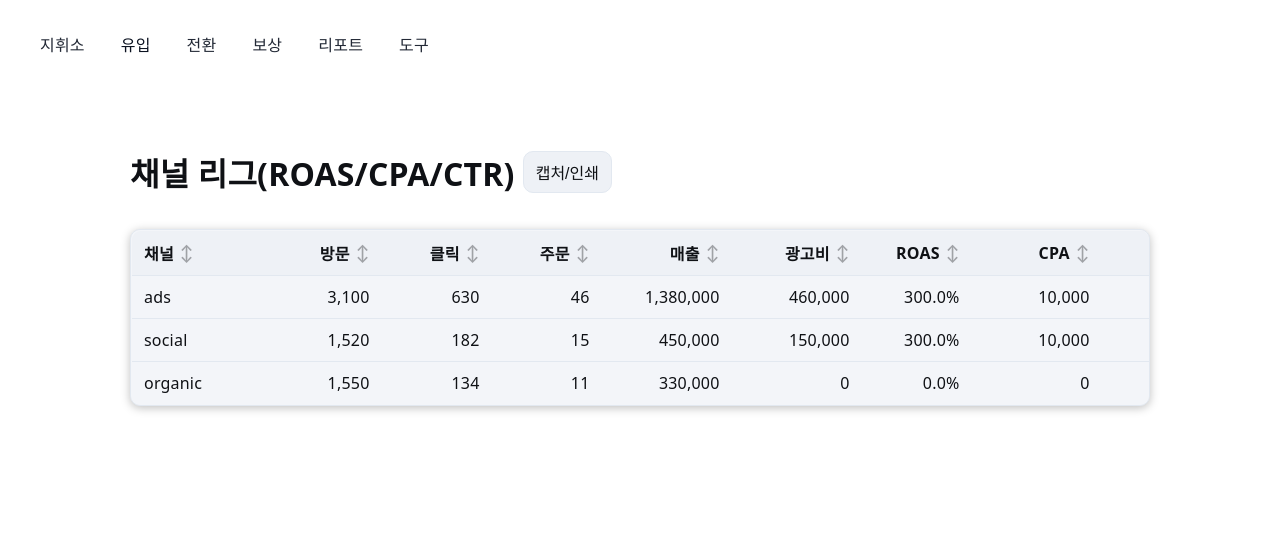
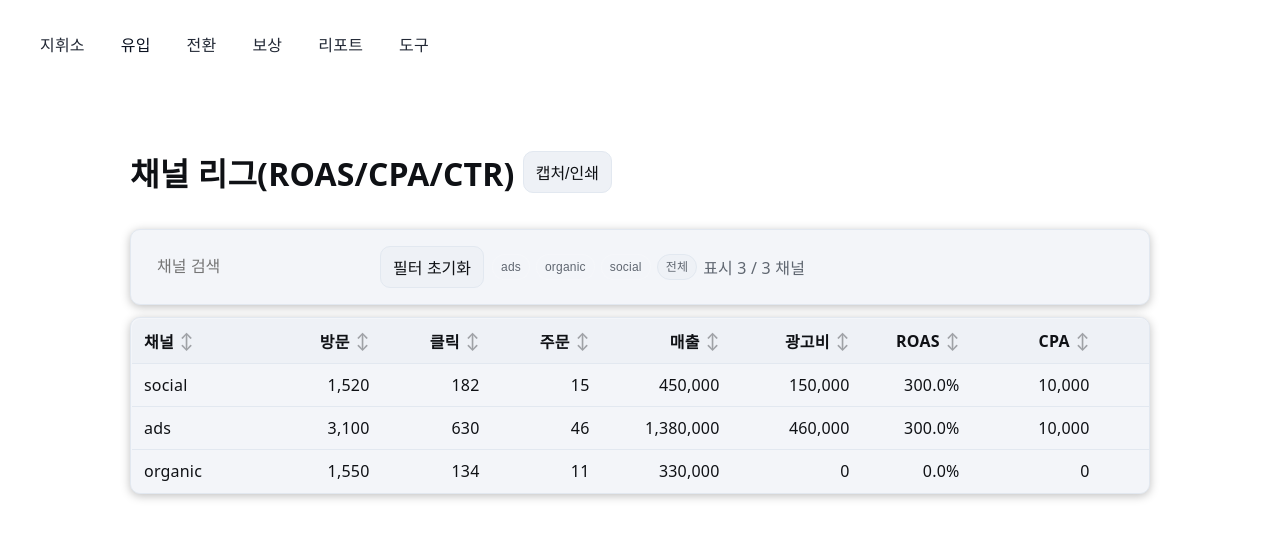
Before and after one commit to sht27363838-glitch/zp-v3.0, a Next.js app: page /growth in a window 1280 px wide. Shown: the top 538 px of the page. Built offline with nearby package versions, Linux system fonts and the light colour scheme.

Commit message:
Update page.tsx

```diff
--- a/app/(tabs)/growth/page.tsx
+++ b/app/(tabs)/growth/page.tsx
@@ -1,22 +1,64 @@
 // app/(tabs)/growth/page.tsx
 'use client'
 
-import React, { useMemo } from 'react'
+import React, { useMemo, useState } from 'react'
 import { readCsvOrDemo, parseCsv, type CsvRow, type CsvTable } from '@lib/readCsv'
+import { validate } from '@lib/csvSafe'
 import { num, fmt, pct } from '@lib/num'
 import ExportBar from '@cmp/ExportBar'
+import ErrorBanner from '@cmp/ErrorBanner'
 import VirtualTable from '@cmp/VirtualTable'
-import ErrorBanner from '@cmp/ErrorBanner'
-import { validate } from '@lib/csvSafe'
 
 export default function Growth() {
+  // 원본 로드/검증
   const raw = readCsvOrDemo('kpi_daily')
-  const data: CsvTable = useMemo(() => (raw ? parseCsv(raw) : { headers: [], rows: [] }), [raw])
+  const data: CsvTable = useMemo(
+    () => (raw ? parseCsv(raw) : { headers: [], rows: [] }),
+    [raw]
+  )
   const check = validate('kpi_daily', data)
 
+  // ===== 필터 상태 =====
+  const [query, setQuery] = useState('')                 // 채널/자유 검색
+  const [sel, setSel]   = useState<Set<string>>(new Set()) // 선택 채널 (비어있으면 전체)
+
+  // 유니크 채널
+  const channels = useMemo(()=>{
+    const s = new Set<string>()
+    for (const r of data.rows as CsvRow[]) s.add(String(r.channel||'').trim() || 'unknown')
+    return Array.from(s).sort()
+  }, [data.rows])
+
+  // 최근 500건(최신 우선) → 필터
+  const baseRows = useMemo(
+    ()=> (data.rows as CsvRow[]).slice(-500).reverse(),
+    [data.rows]
+  )
+
+  const filtered = useMemo(()=>{
+    const q = query.trim().toLowerCase()
+    return baseRows.filter(r=>{
+      const ch = String(r.channel||'').trim()
+      if (q && !(ch.toLowerCase().includes(q))) return false
+      if (sel.size>0 && !sel.has(ch)) return false
+      return true
+    })
+  },[baseRows, query, sel])
+
+  // 채널 토글 핸들러
+  const toggleChannel = (ch:string)=>{
+    setSel(prev=>{
+      const next = new Set(prev)
+      if (next.has(ch)) next.delete(ch); else next.add(ch)
+      return next
+    })
+  }
+  const clearFilters = ()=>{ setQuery(''); setSel(new Set()) }
+
+  // ===== 집계(필터 결과 기반) =====
   type Agg = { channel: string; visits: number; clicks: number; spend: number; orders: number; revenue: number }
   const by: Record<string, Agg> = {}
-  for (const r of data.rows as CsvRow[]) {
+  for (const r of filtered as CsvRow[]) {
     const ch = (r.channel as string) || 'unknown'
     const o = (by[ch] ||= { channel: ch, visits: 0, clicks: 0, spend: 0, orders: 0, revenue: 0 })
     o.visits  += num(r.visits)
@@ -39,11 +81,13 @@ export default function Growth() {
 
   return (
     <div className="page">
+      {/* 제목 + 내보내기 */}
       <div style={{ display: 'flex', alignItems: 'center', gap: 8 }}>
         <h1>채널 리그(ROAS/CPA/CTR)</h1>
         <ExportBar selector="#growth-table" />
       </div>
 
+      {/* 스키마 검증 경고 */}
       {!check.ok && (
         <ErrorBanner
           tone="warn"
@@ -53,6 +97,44 @@ export default function Growth() {
         />
       )}
 
+      {/* ===== 필터 바 ===== */}
+      <div className="card" style={{display:'flex', flexWrap:'wrap', gap:8, alignItems:'center', margin:'12px 0'}}>
+        <div className="row" style={{gap:6, flexWrap:'wrap'}}>
+          <input
+            value={query}
+            onChange={e=>setQuery(e.target.value)}
+            placeholder="채널 검색"
+            style={{padding:'8px 10px', borderRadius:8, border:'var(--border)', background:'transparent', color:'var(--text)'}}
+          />
+          <button className="btn" onClick={clearFilters}>필터 초기화</button>
+        </div>
+        <div style={{display:'flex', gap:6, flexWrap:'wrap', alignItems:'center'}}>
+          {channels.map(ch=>{
+            const on = sel.has(ch)
+            return (
+              <button
+                key={ch}
+                className="badge"
+                onClick={()=>toggleChannel(ch)}
+                style={{
+                  cursor:'pointer',
+                  borderColor: on? 'var(--primary)' : 'rgba(255,255,255,.12)',
+                  background: on? 'rgba(79,227,193,.12)' : 'rgba(255,255,255,.06)'
+                }}
+                aria-pressed={on}
+              >
+                {ch}
+              </button>
+            )
+          })}
+          {channels.length>0 && (
+            <button className="badge" onClick={()=>setSel(new Set())} style={{cursor:'pointer'}}>전체</button>
+          )}
+          <span className="muted" style={{marginLeft:'auto'}}>표시 {rows.length} / {Object.keys(by).length || 0} 채널</span>
+        </div>
+      </div>
+
+      {/* ===== 표 ===== */}
       {rows.length === 0 ? (
         <div className="skeleton" />
       ) : (
@@ -64,15 +146,15 @@ export default function Growth() {
             rowHeight={40}
             rowKey={(r) => (r as any).channel}
             columns={[
-              { key: 'channel', header: '채널',   width: 140,                        sortable: true },
-              { key: 'visits',  header: '방문',   width: 110, className: 'num',      sortable: true, render: r => fmt((r as any).visits) },
-              { key: 'clicks',  header: '클릭',   width: 110, className: 'num',      sortable: true, render: r => fmt((r as any).clicks) },
-              { key: 'orders',  header: '주문',   width: 110, className: 'num',      sortable: true, render: r => fmt((r as any).orders) },
-              { key: 'revenue', header: '매출',   width: 130, className: 'num',      sortable: true, render: r => fmt((r as any).revenue) },
-              { key: 'spend',   header: '광고비', width: 130, className: 'num',      sortable: true, render: r => fmt((r as any).spend) },
-              { key: 'ROAS',    header: 'ROAS',   width: 110, className: 'num',      sortable: true, render: r => pct1((r as any).ROAS) },
-              { key: 'CPA',     header: 'CPA',    width: 130, className: 'num',      sortable: true, render: r => fmt((r as any).CPA) },
-              { key: 'CTR',     header: 'CTR',    width: 110, className: 'num',      sortable: true, render: r => pct1((r as any).CTR) },
+              { key: 'channel', header: '채널',   width: 140, sortable: true },
+              { key: 'visits',  header: '방문',   className: 'num', width: 110, sortable: true, render: r => fmt((r as any).visits) },
+              { key: 'clicks',  header: '클릭',   className: 'num', width: 110, sortable: true, render: r => fmt((r as any).clicks) },
+              { key: 'orders',  header: '주문',   className: 'num', width: 110, sortable: true, render: r => fmt((r as any).orders) },
+              { key: 'revenue', header: '매출',   className: 'num', width: 130, sortable: true, render: r => fmt((r as any).revenue) },
+              { key: 'spend',   header: '광고비', className: 'num', width: 130, sortable: true, render: r => fmt((r as any).spend) },
+              { key: 'ROAS',    header: 'ROAS',   className: 'num', width: 110, sortable: true, render: r => pct1((r as any).ROAS) },
+              { key: 'CPA',     header: 'CPA',    className: 'num', width: 130, sortable: true, render: r => fmt((r as any).CPA) },
+              { key: 'CTR',     header: 'CTR',    className: 'num', width: 110, sortable: true, render: r => pct1((r as any).CTR) },
             ]}
           />
         </div>
```
